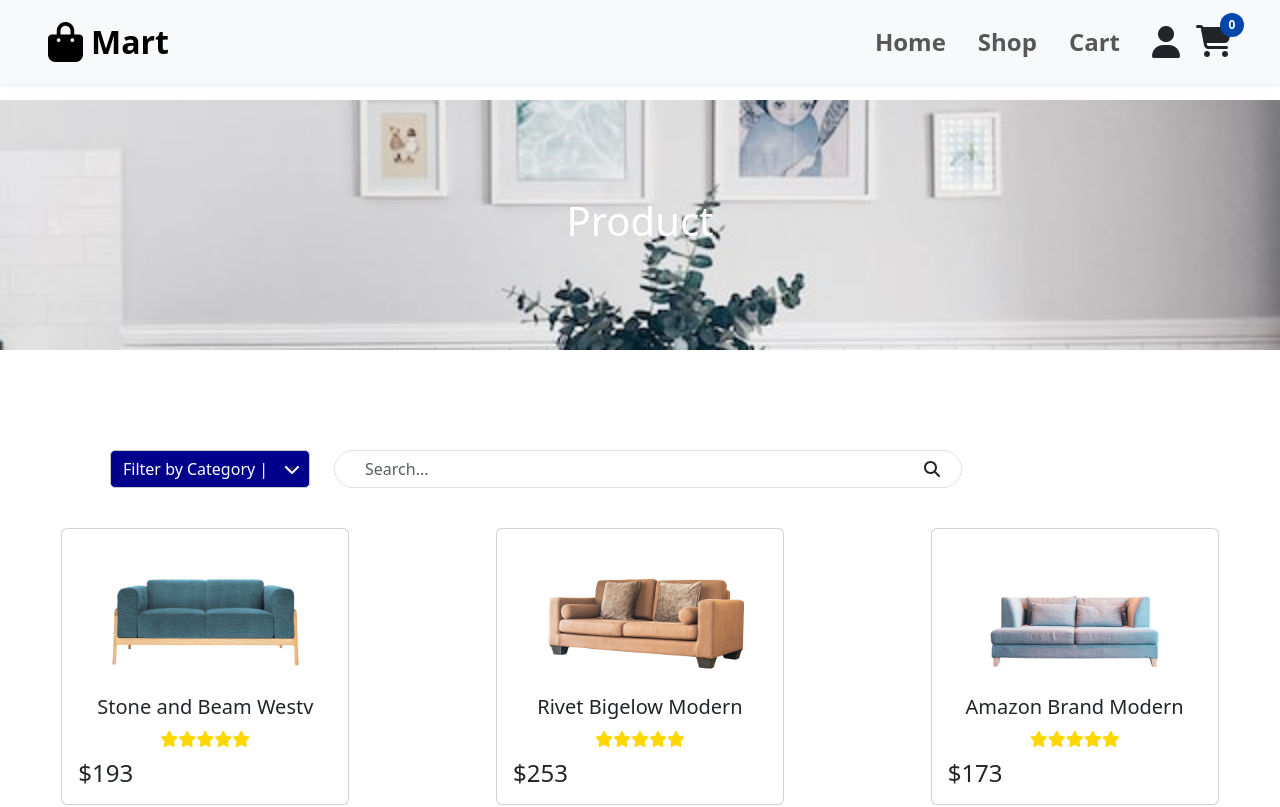
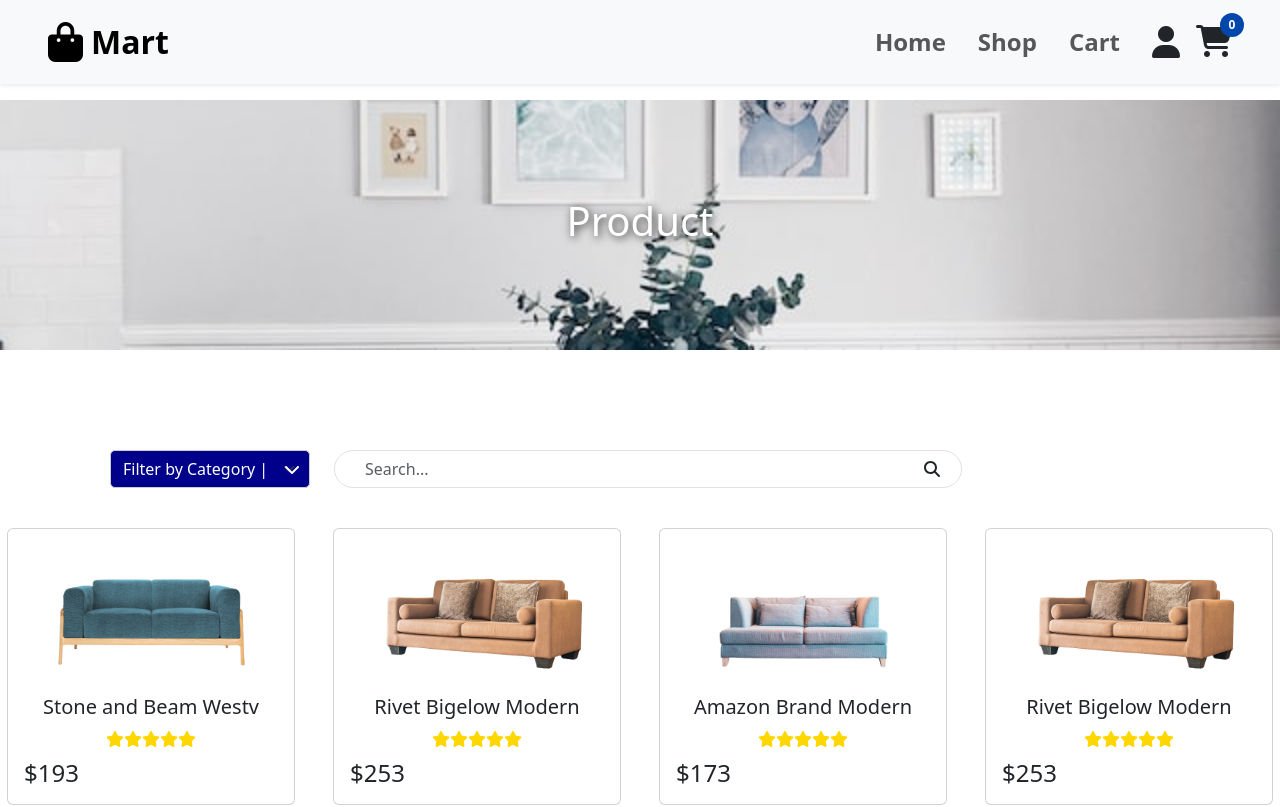
Before and after one commit to Tarun6987/Mart, a React (Create React App) app: page /shop in a window 1280 px wide. Shown: the top 807 px of the page. Built offline with nearby package versions, Linux system fonts and the light colour scheme.

Commit message:
21 commit

```diff
--- a/src/components/ProductDetail.jsx
+++ b/src/components/ProductDetail.jsx
@@ -644,19 +644,47 @@ export default function ProductDetail() {
       />
      <div
   id="ctn"
-        className="d-flex justify-content-center align-items-center text-white"
+  className="d-flex justify-content-center align-items-center text-white position-relative"
   style={{
     backgroundImage: `url(${table})`,
-          backgroundSize: '100% 75%',
+    backgroundSize: '100% 75%', // Customize the size of the background
     backgroundPosition: 'center',
     backgroundRepeat: 'no-repeat',
     height: '350px',
     width: '100%',
     marginBottom: '20px',
+    overflow: 'hidden',
   }}
 >
-        <h1 style={{ fontSize: '2.5rem', fontWeight: 'bold' }}>{product.productName}</h1>
+  {/* Add the water reflection effect */}
+  <div
+    className="position-absolute top-100 start-0 w-100"
+    style={{
+      backgroundImage: `url(${table})`,
+      backgroundSize: '100% 75%', // Match the background size for the reflection
+      backgroundPosition: 'center',
+      transform: 'scaleY(-1)', // Flip vertically for reflection
+      opacity: 0.3, // Control reflection visibility
+      height: '100%',
+      filter: 'blur(4px)',
+    }}
+  ></div>
+
+  {/* Text Content */}
+  <h1
+    className="position-relative"
+    style={{
+      fontSize: '2.5rem',
+      fontWeight: 'bold',
+      color: 'rgba(255, 255, 255, 1)',
+      textShadow: '2px 2px 8px rgba(0, 0, 0, 0.8)', // Make text more focused
+      zIndex: 1, // Ensure text is on top
+    }}
+  >
+    {product.productName}
+  </h1>
 </div>
+
 
       {/* Product Detail Card */}
       <div className="card mb-4">
--- a/src/components/Shop.jsx
+++ b/src/components/Shop.jsx
@@ -642,7 +642,7 @@ export default function Shop() {
     <div className="container-fluid p-0" style={{ marginTop: '100px' }}>
       <div
   id="ctn"
-        className="d-flex justify-content-center align-items-center text-black"
+  className="d-flex justify-content-center align-items-center text-black position-relative"
   style={{
     backgroundImage: `url(${table})`,
     backgroundSize: 'cover',
@@ -653,12 +653,34 @@ export default function Shop() {
     width: '100vw',
     marginTop: '100px',
     marginBottom: '100px',
-          display: 'flex',
-          justifyContent: 'center',
-          alignItems: 'center',
+    overflow: 'hidden',
   }}
 >
-        <h1 style={{ color: 'rgba(255, 255, 255, 1)' }}>Product</h1>
+  {/* Add the water reflection effect */}
+  <div
+    className="position-absolute top-100 start-0 w-100"
+    style={{
+      backgroundImage: `url(${table})`,
+      backgroundSize: 'cover',
+      backgroundPosition: 'center',
+      transform: 'scaleY(-1)', // Flip vertically for reflection
+      opacity: 0.3, // Control reflection visibility
+      height: '100%',
+      filter: 'blur(4px)',
+    }}
+  ></div>
+
+  {/* Text Content */}
+  <h1
+    className="position-relative"
+    style={{
+      color: 'rgba(255, 255, 255, 1)',
+      textShadow: '2px 2px 8px rgba(0, 0, 0, 0.8)', // Make text more focused
+      zIndex: 1, // Ensure text is on top
+    }}
+  >
+    Product
+  </h1>
 </div>
 
       {/* Filter Section */}
@@ -674,8 +696,8 @@ export default function Shop() {
     className="form-select custom-select"
     id="product-filter"
     style={{
-      backgroundColor: 'rgb(0, 0, 139)', // Dark blue background
-      color: 'white', // White text
+      backgroundColor: 'rgb(0, 0, 139)',
+      color: 'white',
       border: '1px solid #ccc',
       paddingRight: '40px', // Space for the custom arrow
       fontSize: '16px',
@@ -719,10 +741,7 @@ export default function Shop() {
     {/* &#x2304; */}
   </span>
 </div>
-
-
         </div>
-
         {/* Search Input */}
         <div className="col-12 col-md-6 mb-3">
           <div className="input-group" style={{ position: 'relative' }}>
@@ -758,7 +777,7 @@ export default function Shop() {
       </div>
 
       {/* Product Cards Section */}
-      <div className="row row-cols-1 row-cols-sm-2 row-cols-md-3 row-cols-lg-3 g-4">
+      <div className="row row-cols-1 row-cols-sm-2 row-cols-md-3 row-cols-lg-4 g-4">
         {filteredProducts.map((product, index) => (
           <Link
             to="/shop/detail"
```
Also changed, not shown: src/index.css (line endings or trailing spaces). Lines whose indentation alone changed are shown as unchanged.
